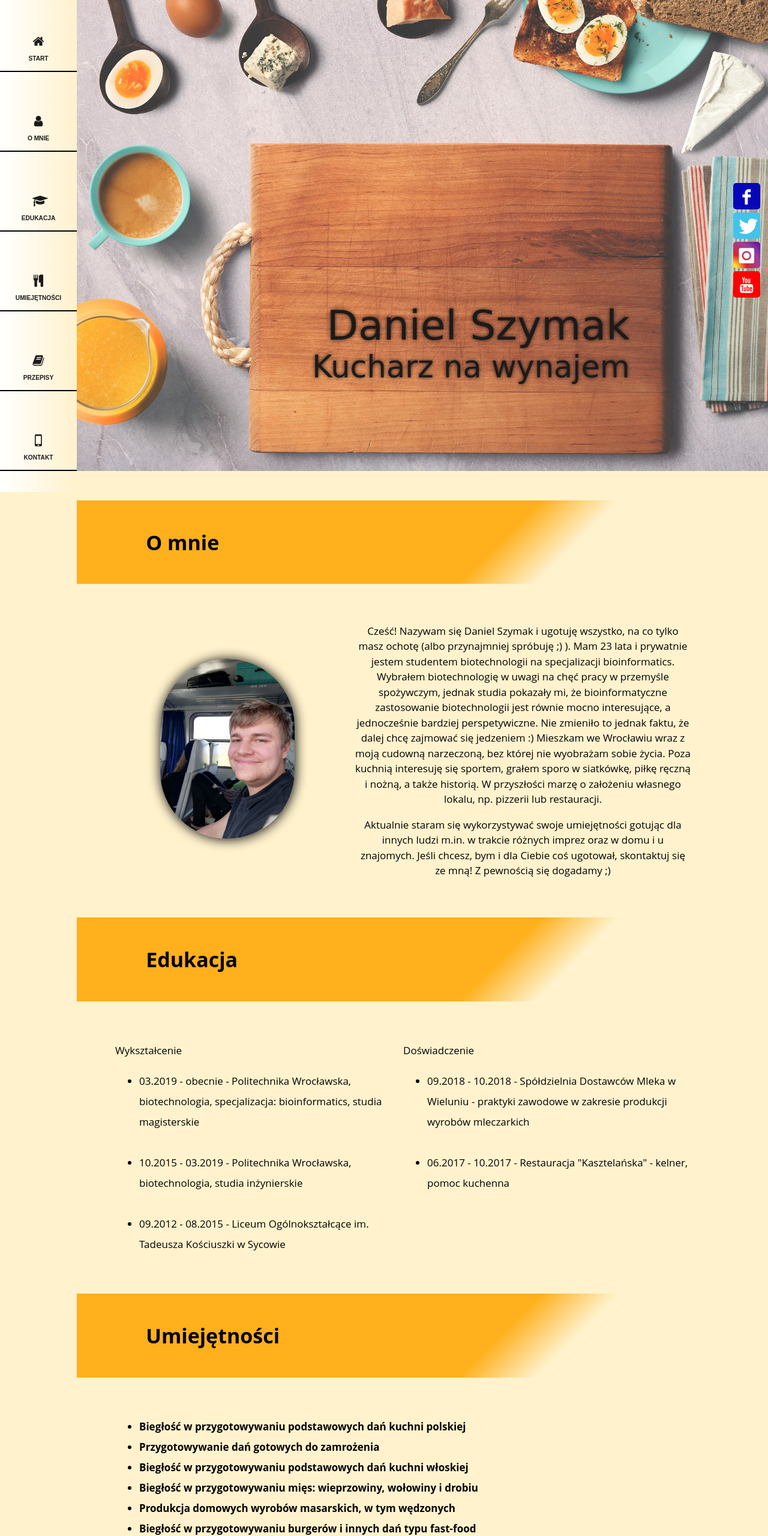
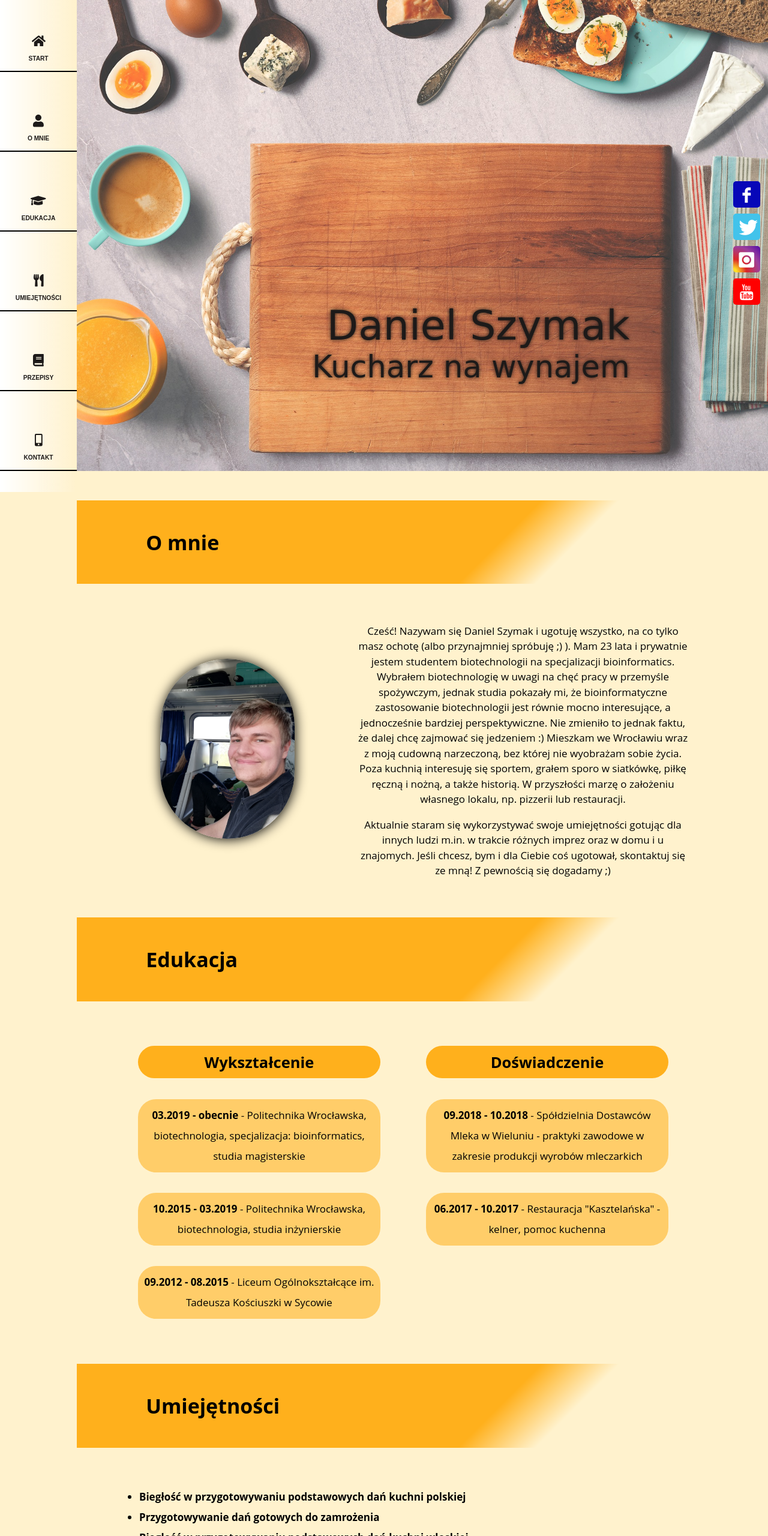
Before and after one commit to danielszymak/first_project, a plain HTML site: page index.html in a window 1280 px wide. Shown: the top 2560 px of the page at 60% size. Drawn offline with Linux system fonts and the light colour scheme; a web font is replaced by a local one.

Commit message:
Thats_all!
git commit -m Thats_all

```diff
--- a/css/style.css
+++ b/css/style.css
@@ -92,15 +92,15 @@ social {
     flex-direction: column;
     align-items: flex-end;
     font-size: 2.5em;
-    row-gap: 5px;
     z-index: 2;
 }
 social #facebook {
     box-sizing: border-box;
     padding: 5px;
-    color:white;
+    color: white;
     background-color: rgb(7, 7, 184);
     border-radius: 5px;
+    margin-top: 10px;
 }
 social #twitter {
     box-sizing: border-box;
@@ -108,6 +108,7 @@ social #twitter {
     color:white;
     background-color: rgb(66, 195, 235);
     border-radius: 5px;
+    margin-top: 10px;
 }
 social #instagram {
     box-sizing: border-box;
@@ -115,6 +116,7 @@ social #instagram {
     color:white;
     background-image: radial-gradient(circle at bottom left, rgb(255, 222, 37) 10%, rgb(219, 38, 38) 35%, rgb(156, 64, 156) 70%, rgb(79, 11, 167));
     border-radius: 5px;
+    margin-top: 10px;
 }
 social #youtube {
     box-sizing: border-box;
@@ -122,6 +124,7 @@ social #youtube {
     color:white;
     background-color: red;
     border-radius: 5px;
+    margin-top: 10px;
 }
 /* Headings */
 h1 {
@@ -170,6 +173,40 @@ article {
     grid-template-columns: 1fr 1fr;
     line-height: 2em;
 }
+#experience1 section {
+    justify-self: center;
+}
+#experience1 section p {
+    background-color:  rgb(255, 176, 28);
+    width: 30vw;
+    min-width: 200px;
+    text-align: center;
+    border-radius: 30px;
+    padding: 10px;
+    font-size: 1.5em;
+    font-weight: bold;
+}
+#experience1 section ul {
+    background-color:  rgba(255, 176, 28, 0.0);
+    list-style-type: none;
+    width: 30vw;
+    min-width: 200px;
+    text-align: center;
+    position: relative;
+    border-radius: 30px;
+    padding: 10px;
+}
+#experience1 section li {
+    background-color:  rgba(255, 176, 28, 0.562);
+    list-style-type: none;
+    position: relative;
+    left: -10px;
+    width: 30vw;
+    min-width: 200px;
+    text-align: center;
+    border-radius: 30px;
+    padding: 10px;
+}
 /* Abilities */
 #abilities1 {
     display: grid;
@@ -195,9 +232,11 @@ article {
     box-sizing: padding-box;
     border: 2px solid yellowgreen;
     border-radius: 10px;
+    height: 100%;
 }
 #recip_photos img {
     border-radius: 8px;
+    height: 100%;
 }
 #recip_photos .description {
     position: absolute;
@@ -218,7 +257,8 @@ article {
     font-family: Arial, Helvetica, sans-serif;
 }
 #recip_photos .description:hover {
-    opacity: 0.7
+    opacity: 0.7;
+    border-radius: 8px;
 }
 /* Contact */
 #contact1 {
@@ -318,6 +358,7 @@ footer p {
     }
     nav .part {
         background-color: yellow;
+        padding-top: 10px;
     }
     h1 {
         width: 100%;
@@ -337,6 +378,20 @@ footer p {
     #experience1 {
         display: grid;
         grid-template-columns: 1fr;
+    }
+    #experience1 section {
+        display: grid;
+    }
+    #experience1 section p {
+        width: 30vw;
+        text-align: center;
+        justify-self: center;
+    }
+    #experience1 section ul {
+        width: 60vw;
+    }
+    #experience1 section li {
+        width: 60vw;
     }
     #recip_photos {
         display: grid;
@@ -369,17 +424,18 @@ footer p {
         justify-content: space-around;
         flex-direction: row;
         align-items: center;
-        font-size: 2.5em;
+        font-size: 3em;
         row-gap: 5px;
         z-index: 2;
         background-color: yellow;
         padding: 5px;
+        padding-bottom: 15px;
         border-top: 2px solid black;
     }
     footer {
         width: 100%;
         left: 0;
-        padding-bottom: 50px;
+        padding-bottom: 55px;
     }
 }
 /* Phones */
@@ -427,6 +483,8 @@ footer p {
     }
     nav .part {
         background-color: yellow;
+        padding-top: 15px;
+        padding-bottom: 5px;
     }
     nav .part p {
         font-size: 0;
@@ -484,16 +542,17 @@ footer p {
         justify-content: space-around;
         flex-direction: row;
         align-items: center;
-        font-size: 2em;
+        font-size: 3em;
         row-gap: 5px;
         z-index: 2;
         background-color: yellow;
         padding: 5px;
+        padding-bottom: 15px;
         border-top: 2px solid black;
     }
     footer {
         width: 100%;
         left: 0;
-        padding-bottom: 50px;
+        padding-bottom: 55px;
     }
 }
--- a/css/style2.css
+++ /dev/null
@@ -1,239 +0,0 @@
-/*mobile style*/
-body {
-    font-size: 14px;
-    position: absolute;
-    margin: 0;
-    padding: 0;
-    border: 0;
-    font-family: "Open Sans", sans-serif;
-}
-header {
-    position: absolute;
-    box-sizing: border-box;
-    background-image: url("../photo/baner2.jpg");
-    height: 811px;
-    background-position: center;
-    background-size: cover;
-    width: 100%;
-    top: -20px;
-}
-header .title {
-    position: relative;
-    font-size: 4em;
-    top: 65%;
-    right: 20%;
-    margin: 0;
-    font-family: 'Caesar Dressing', cursive;
-    text-align: right;
-    color: #1d1a19;
-    text-shadow: 0 0 6px #1d1a19;
-}
-header #title2 {
-    font-size: 3em;
-}
-nav {
-    position: fixed;
-    display: grid;
-    width: 100%;
-    min-height: 40px;
-    height: 6vh;
-    top: -52px;
-    grid-template-columns: 1fr 1fr 1fr 1fr 1fr 1fr;
-    text-align: center;
-    text-transform: uppercase;
-    z-index: 3;
-    padding-top: 0px;
-    background-color: yellow;
-}
-nav .part {
-    align-self: center;
-    position: relative;
-    box-sizing: border-box;
-    padding: 5px;
-    border-bottom: 2px solid black;
-    text-decoration: none;
-    font-family: Arial, Helvetica, sans-serif;
-    background-color: yellow;
-}
-nav .part span {
-    font-size: 2em;
-}
-nav .part p {
-    font-size: 0;
-}
-a:link, a:visited {
-    font-size: 0.6em;
-    color: #1d1a19;
-    font-weight: bold;
-}
-a:hover {
-    font-size: 0.7em;
-    color: #1d1a19;
-    text-shadow: 2px 2px 5px rgb(235, 231, 234);
-    font-weight: bold;
-}
-social {
-    display: flex;
-    width: 100%;
-    bottom: 0;
-    height: 4vh;
-    min-height: 40px;
-    position: fixed;
-    justify-content: space-around;
-    flex-direction: row;
-    align-items: center;
-    font-size: 2em;
-    z-index: 2;
-    background-color: yellow;
-    padding: 5px;
-    border-top: 2px solid black;
-}
-social #facebook {
-    box-sizing: border-box;
-    padding: 2px;
-    color:white;
-    background-color: rgb(7, 7, 184);
-    border-radius: 5px;
-}
-social #twitter {
-    box-sizing: border-box;
-    padding: 2px;
-    color:white;
-    background-color: rgb(66, 195, 235);
-    border-radius: 5px;
-}
-social #instagram {
-    box-sizing: border-box;
-    padding: 2px;
-    color:white;
-    background-image: radial-gradient(circle at bottom left, rgb(255, 222, 37) 10%, rgb(219, 38, 38) 35%, rgb(156, 64, 156) 70%, rgb(79, 11, 167));
-    border-radius: 5px;
-}
-social #youtube {
-    box-sizing: border-box;
-    padding: 2px;
-    color:white;
-    background-color: red;
-    border-radius: 5px;
-}
-h1 {
-    width: 100%;
-    left: 0;
-    font-size: 1.5em;
-    position: relative;
-    top: 811px;
-    padding: 1% 0px;
-    background-image: linear-gradient(135deg, rgb(255, 176, 28) 60%, rgba(172, 255, 47, 0) 70%);
-}
-h1 p {
-    position: relative;
-    left: 10%;
-    width: 90%;
-}
-article {
-    width: 90%;
-    left: 5%;
-    position: relative;
-    top: 811px;
-    padding: 2% 0px;
-}
-#about1 {
-    display: grid;
-    max-width: 100vw;
-    grid-column-gap: 25px;
-    grid-template-columns: 1fr;
-}
-#about1 section {
-    align-self: center;
-    text-align: center;
-}
-#about1 section img {
-    border-radius: 150px;
-    box-shadow: 1px 1px 20px black;
-}
-#experience1 {
-    display: grid;
-    grid-template-columns: 1fr;
-}
-#abilities1 {
-    display: grid;
-    grid-template-columns: 1fr;
-}
-#recip_photos {
-    display: grid;
-    max-width: 100vw;
-    grid-template-columns: 1fr;
-    grid-gap: 25px;
-}
-#recip_photos div {
-    position: relative;
-    box-sizing: padding-box;
-    border: 2px solid yellowgreen;
-    border-radius: 10px;
-}
-#recip_photos img {
-    border-radius: 8px;
-}
-#recip_photos .description {
-    position: absolute;
-    width: 100%;
-    height: 100%;
-    text-align: center;
-    top: 0;
-    left: 0;
-    opacity: 0;
-    background-color: yellowgreen;
-    text-decoration: none;
-    color: black;
-    font-size: 1.5em;
-}
-#recip_photos .description p{
-    position: relative;
-    top: 25%;
-    font-family: Arial, Helvetica, sans-serif;
-}
-#recip_photos .description:hover {
-    opacity: 0.7
-}
-#contact1 {
-    display: grid;
-    grid-gap: 30px;
-    grid-template-columns: 1fr;
-    line-height: 2em;
-    font-size: 1.5em;
-}
-#contact1 section1 {
-    justify-self: center;
-}
-#contact1 section2 {
-    font-family: Arial, Helvetica, sans-serif;
-    font-weight: 700;
-    font-size: 0.6em;
-    line-height: 1.8em;
-    justify-self: center;
-}
-form input, form textarea {
-    width: 100%;
-    border-radius: 15px;
-    background-color: rgb(206, 197, 197);
-    padding: 10px;
-    font-family: Arial, Helvetica, sans-serif;
-    font-size: 0.8em;
-}
-form .button {
-    width: 105%;
-}
-footer {
-    width: 100%;
-    padding-bottom: 100px;
-    position: relative;
-    top: 811px;
-    padding: 5px 0;
-    background-color: rgb(255, 176, 28);
-    text-align: center;
-}
-footer p {
-    position: relative;
-    left: 15%;
-    width: 65%;
-}
--- a/index.html
+++ b/index.html
@@ -9,7 +9,7 @@
         <link href="https://fonts.googleapis.com/css?family=Caesar+Dressing&display=swap" rel="stylesheet" />
         <link href="css/style.css" rel="stylesheet" type="text/css" />
         <link href="css/fontello.css" rel="stylesheet" type="text/css" />
-        <!--<script src="https://use.fontawesome.com/releases/v5.10.1/js/all.js" data-auto-replace-svg="nest"></script>-->
+        <script src="https://use.fontawesome.com/releases/v5.10.1/js/all.js" data-auto-replace-svg="nest"></script>
     </head>
     <body>
         <header>
@@ -17,12 +17,12 @@
             <p class="title" id="title2">Kucharz na wynajem</p>
         </header>
         <nav>
-            <a class="part" href="#top"><div><span><i class="icon-home"></i></span><p>Start</p></div></a>
-            <a class="part" href="#about"><div><span><i class="icon-user"></i></span><p>O mnie</p></div></a>
-            <a class="part" href="#experience"><div><span><i class="icon-graduation-cap"></i></span><p>Edukacja</p></div></a>
-            <a class="part" href="#abilities"><div><span><i class="icon-food"></i></span><p>Umiejętności</p></div></a>
-            <a class="part" href="#recipes"><div><span><i class="icon-book"></i></span><p>Przepisy</p></div></a>
-            <a class="part" href="#contact"><div><span><i class="icon-mobile"></i></span><p>Kontakt</p></div></a>
+            <a class="part" href="#top"><div><span><i class="fas fa-home"></i></span><p>Start</p></div></a>
+            <a class="part" href="#about"><div><span><i class="fas fa-user"></i></span><p>O mnie</p></div></a>
+            <a class="part" href="#experience"><div><span><i class="fas fa-graduation-cap"></i></span><p>Edukacja</p></div></a>
+            <a class="part" href="#abilities"><div><span><i class="fas fa-utensils"></i></span><p>Umiejętności</p></div></a>
+            <a class="part" href="#recipes"><div><span><i class="fas fa-book"></i></span><p>Przepisy</p></div></a>
+            <a class="part" href="#contact"><div><span><i class="fas fa-mobile-alt"></i></span><p>Kontakt</p></div></a>
         </nav>
         <social>
             <a id="facebook" href="https://www.facebook.com/" target="_blank"><div><span><i class="icon-facebook"></i></span></div></a>
@@ -38,7 +38,7 @@
             </section>
             <section>
                 <p>Cześć! Nazywam się Daniel Szymak i ugotuję wszystko, na co tylko masz ochotę (albo przynajmniej spróbuję ;) ). Mam 23 lata i prywatnie jestem studentem biotechnologii na specjalizacji bioinformatics.
-                Wybrałem biotechnologię w uwagi na chęć pracy w przemyśle spożywczym, jednak studia pokazały mi, że bioinformatyczne zastosowanie biotechnologii jest równie mocno interesujące, a jednocześnie bardziej perspetywiczne. Nie zmieniło to jednak faktu, że dalej chcę zajmować się jedzeniem :)
+                Wybrałem biotechnologię w uwagi na chęć pracy w przemyśle spożywczym, jednak studia pokazały mi, że bioinformatyczne zastosowanie biotechnologii jest równie mocno interesujące, a jednocześnie bardziej perspektywiczne. Nie zmieniło to jednak faktu, że dalej chcę zajmować się jedzeniem :)
                 Mieszkam we Wrocławiu wraz z moją cudowną narzeczoną, bez której nie wyobrażam sobie życia. Poza kuchnią interesuję się sportem, grałem sporo w siatkówkę, piłkę ręczną i nożną, a także historią. W przyszłości marzę o założeniu własnego lokalu, np. pizzerii lub restauracji.
                 </p>
                 <p>Aktualnie staram się wykorzystywać swoje umiejętności gotując dla innych ludzi m.in. w trakcie różnych imprez oraz w domu i u znajomych. Jeśli chcesz, bym i dla Ciebie coś ugotował, skontaktuj się ze mną! Z pewnością się dogadamy ;)</p>
@@ -50,19 +50,19 @@
             <section>
                 <p>Wykształcenie</p>
                 <ul>
-                    <li>03.2019 - obecnie - Politechnika Wrocławska, biotechnologia, specjalizacja: bioinformatics, studia magisterskie</li>
+                    <li><b>03.2019 - obecnie</b> - Politechnika Wrocławska, biotechnologia, specjalizacja: bioinformatics, studia magisterskie</li>
                     <br>
-                    <li>10.2015 - 03.2019 - Politechnika Wrocławska, biotechnologia, studia inżynierskie</li>
+                    <li><b>10.2015 - 03.2019</b> - Politechnika Wrocławska, biotechnologia, studia inżynierskie</li>
                     <br>
-                    <li>09.2012 - 08.2015 - Liceum Ogólnokształcące im. Tadeusza Kościuszki w Sycowie</li>
+                    <li><b>09.2012 - 08.2015</b> - Liceum Ogólnokształcące im. Tadeusza Kościuszki w Sycowie</li>
                 </ul>
             </section>
             <section>
                 <p>Doświadczenie</p>
                 <ul>
-                    <li>09.2018 - 10.2018 - Spółdzielnia Dostawców Mleka w Wieluniu - praktyki zawodowe w zakresie produkcji wyrobów mleczarkich</li>
+                    <li><b>09.2018 - 10.2018</b> - Spółdzielnia Dostawców Mleka w Wieluniu - praktyki zawodowe w zakresie produkcji wyrobów mleczarkich</li>
                     <br>
-                    <li>06.2017 - 10.2017 - Restauracja "Kasztelańska" - kelner, pomoc kuchenna</li>
+                    <li><b>06.2017 - 10.2017</b> - Restauracja "Kasztelańska" - kelner, pomoc kuchenna</li>
                 </ul>
             </section>
         </article>
@@ -115,9 +115,9 @@
         <h1 id="contact"><p>Kontakt</p></h1>
         <article id="contact1">
             <section1>
-                <i class="icon-location"></i> xxxxx xx, xx-xxx xxxxx<br>
-                <i class="icon-mail-alt"></i> xxxxxxx@xxxxx.xxx<br>
-                <i class="icon-phone"></i> xxx-xxx-xxx<br>
+                <i class="fas fa-map-marker-alt"></i> xxxxx xx, xx-xxx xxxxx<br>
+                <i class="fas fa-envelope"></i> xxxxxxx@xxxxx.xxx<br>
+                <i class="fas fa-phone"></i> xxx-xxx-xxx<br>
             </section1>
             <section2>
                 <p>Jeśli chcesz się ze mną skontaktować, możesz skorzystać z tego formularza - odpowiadam na każdą wiadomość! :D</p>
```
